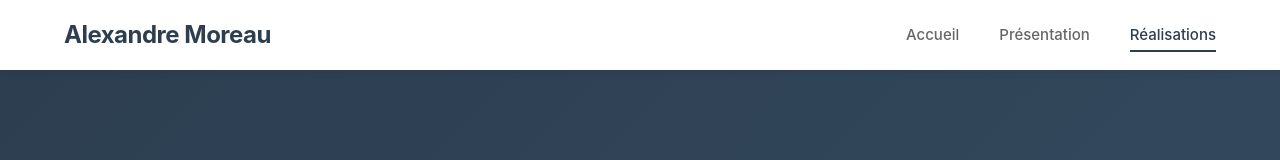
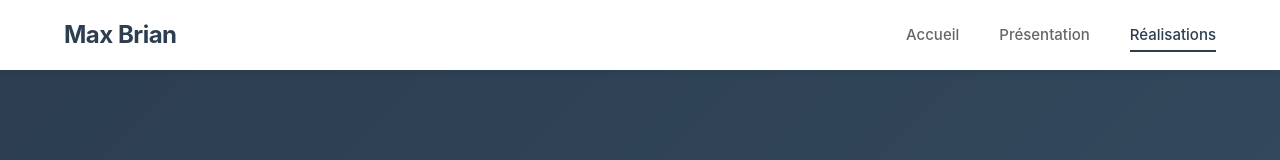
Before and after one commit to willchet5-beep/portefolio_g1, a plain HTML site: page portfolio.html in a window 1280 px wide. Shown: the top 160 px of the page. Drawn offline with Linux system fonts and the light colour scheme.

Commit message:
Nom Principal Changé

```diff
--- a/portfolio.html
+++ b/portfolio.html
@@ -3,13 +3,13 @@
 <head>
     <meta charset="UTF-8">
     <meta name="viewport" content="width=device-width, initial-scale=1.0">
-    <title>Réalisations - Alexandre Moreau</title>
+    <title>Réalisations -  Max Brian </title>
     <link rel="stylesheet" href="styles.css">
 </head>
 <body>
     <nav class="navbar">
         <div class="nav-container">
-            <div class="logo">Alexandre Moreau</div>
+            <div class="logo">Max Brian</div>
             <ul class="nav-menu">
                 <li><a href="index.html" class="nav-link">Accueil</a></li>
                 <li><a href="presentation.html" class="nav-link">Présentation</a></li>
@@ -237,7 +237,7 @@
         <div class="container">
             <div class="footer-content">
                 <div class="footer-section">
-                    <h3>Alexandre Moreau</h3>
+                    <h3>Max Brian</h3>
                     <p>Architecte DPLG</p>
                 </div>
                 <div class="footer-section">
@@ -252,7 +252,7 @@
                 </div>
             </div>
             <div class="footer-bottom">
-                <p>&copy; 2025 Alexandre Moreau. Tous droits réservés.</p>
+                <p>&copy; 2025 Max Brian. Tous droits réservés.</p>
             </div>
         </div>
     </footer>
```
